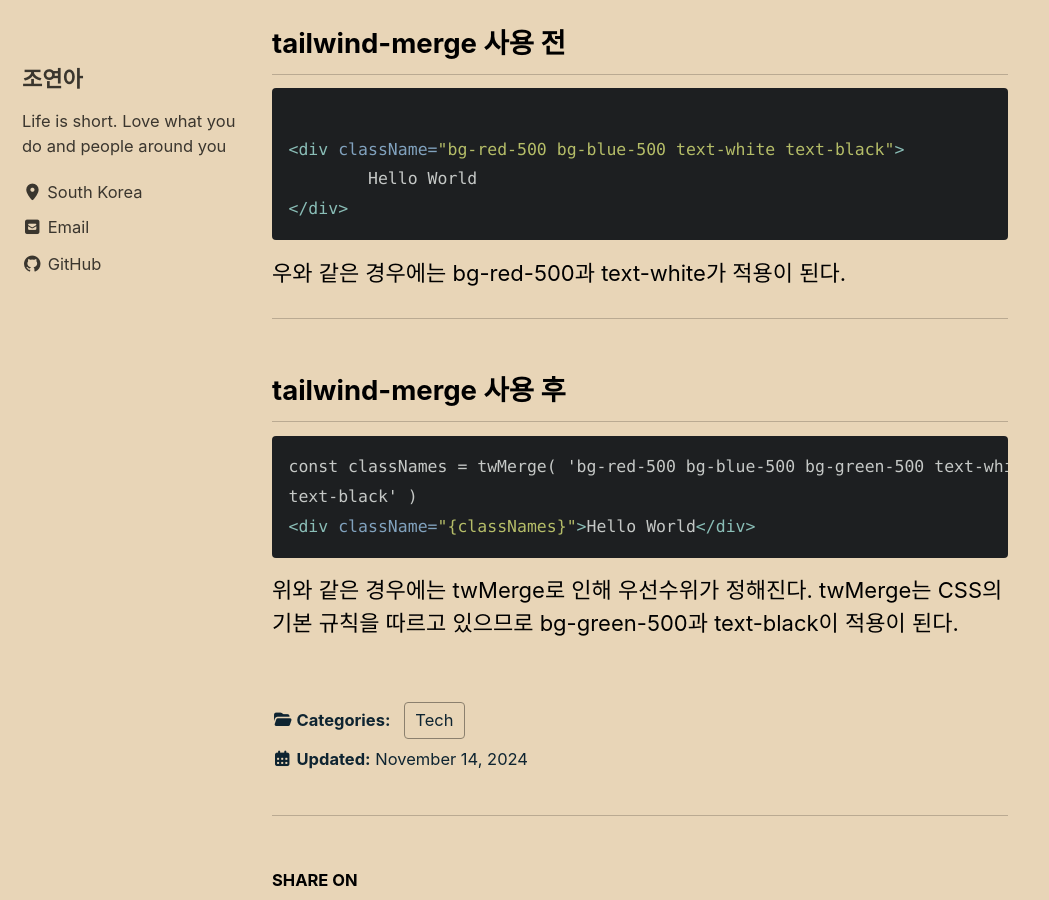
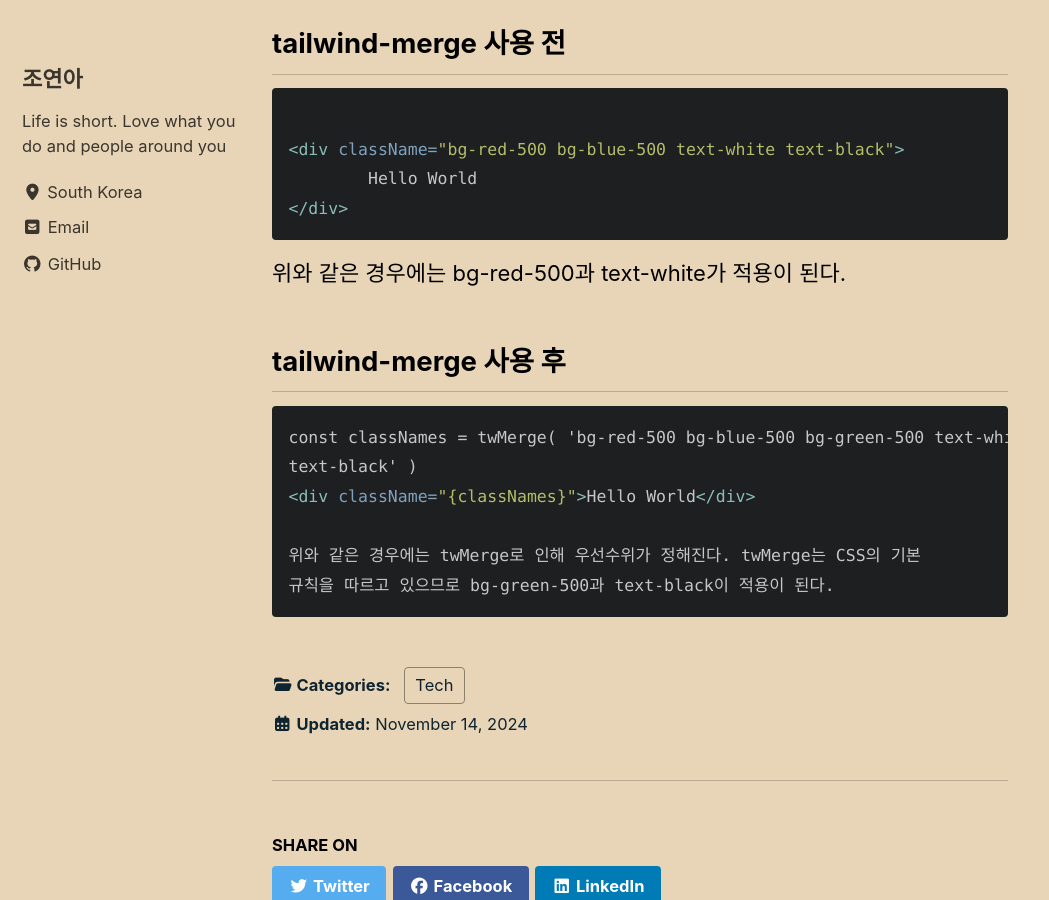
Before and after one commit to yunajoe/yunajoe.github.io, a Jekyll site: the page built from _posts/2024-11-14-2.md, in a window 1280 px wide and 900 px high, scrolled down 353 px. Shown: the whole window, without its empty margins (0-1049 px from the left). Built offline with Jekyll 4.4.1, drawn with Linux system fonts in a browser that asks for light colours; cached includes are drawn as plain includes.

Commit message:
파일명수정

````diff
--- a/_posts/2024-11-14-second.md
+++ b/_posts/2024-11-14-2.md
@@ -17,14 +17,15 @@ Tailwind CSS에서 클래스가 중복되거나 충돌할 때, tailwind-merge를
         Hello World
 </div>
 ```
-우와 같은 경우에는 bg-red-500과 text-white가 적용이 된다.
-<hr>
+위와 같은 경우에는 bg-red-500과 text-white가 적용이 된다.
+
 <h2>tailwind-merge 사용 후</h2>
 
 ```html
 const classNames = twMerge( 'bg-red-500 bg-blue-500 bg-green-500 text-white
 text-black' )
 <div className="{classNames}">Hello World</div>
+
+위와 같은 경우에는 twMerge로 인해 우선수위가 정해진다. twMerge는 CSS의 기본
+규칙을 따르고 있으므로 bg-green-500과 text-black이 적용이 된다.
 ```
-
-위와 같은 경우에는 twMerge로 인해 우선수위가 정해진다. twMerge는 CSS의 기본 규칙을 따르고 있으므로 bg-green-500과 text-black이 적용이 된다.
````
Also changed, not shown: _posts/2024-11-11-1.md (renamed from _posts/2024-11-11-first.md).
